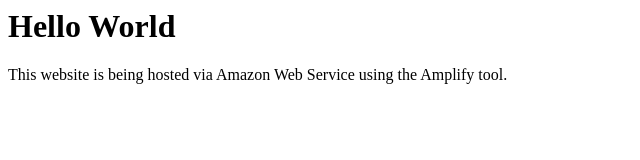
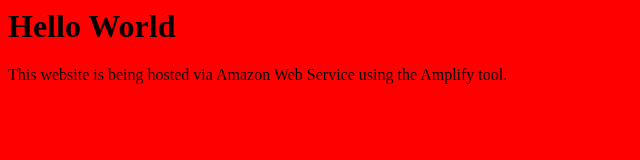
Before and after one commit to pirofestionalDev/demo, a plain HTML site: page index.html in a window 1280 px wide. Shown: the whole page, without its empty margins (0-640 px from the left). Drawn offline with Linux system fonts and the light colour scheme.

Commit message:
Update index.html

```diff
--- a/index.html
+++ b/index.html
@@ -2,7 +2,7 @@
 <head>
 <title>My first webpage</title>
 </head>
-<body backgroundcolor="red">
+<body bgcolor="red">
 <h1>Hello World</h1>
 <p>This website is being hosted via Amazon Web Service using the Amplify tool.</p>
 </body>
```
